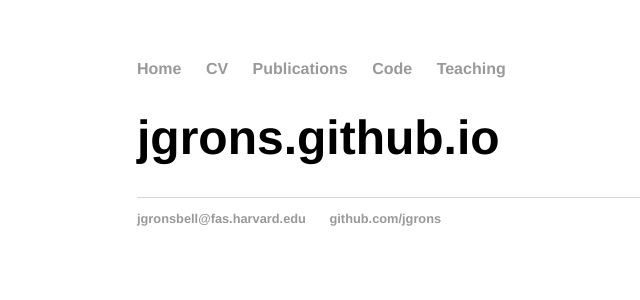
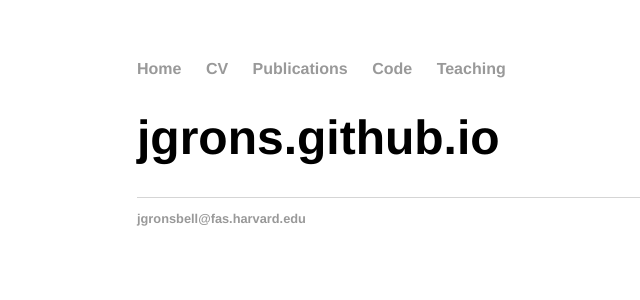
Before and after one commit to jgrons/old_website, a Jekyll site: the page built from README.md, in a window 1280 px wide. Shown: the top 300 px of the page, without its empty margins (55-695 px from the left). Built offline with Jekyll 4.4.1, drawn with Linux system fonts in a browser that asks for light colours; our own code applies the rules of GitHub Pages for plain Markdown files.

Commit message:
Update default.html

```diff
--- a/_layouts/default.html
+++ b/_layouts/default.html
@@ -23,7 +23,7 @@
 			<footer>
 	    		<ul>
 	        		<li><a href="mailto:jgronsbell@fas.harvard.edu">jgronsbell@fas.harvard.edu</a></li>
-	        		<li><a href="https://github.com/jgrons">github.com/jgrons</a></li>
+	        		<!-- <li><a href="https://github.com/jgrons">github.com/jgrons</a></li> -->
 				</ul>
 			</footer>
 		</body>
```
